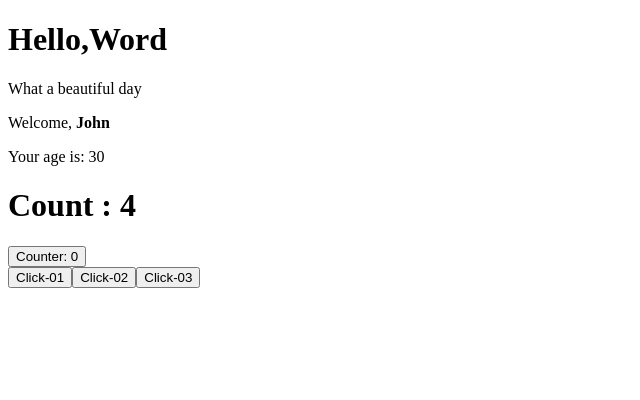
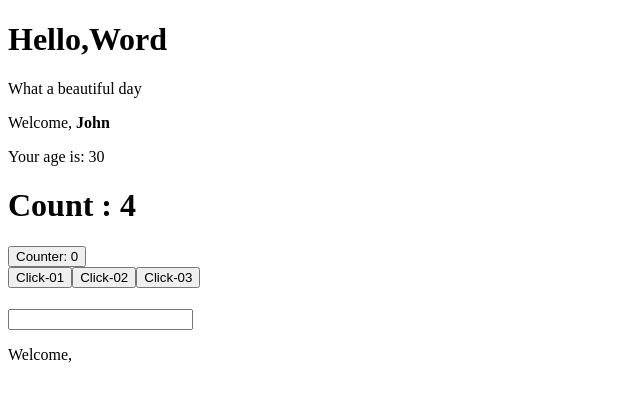
Before and after one commit to Ignazioconti/React_V2, a React (Create React App) app in the folder my-app/: page / in a window 1280 px wide. Shown: the top 400 px of the page, without its empty margins (0-640 px from the left). Built offline with nearby package versions, Linux system fonts and the light colour scheme.

Commit message:
Svolgimento

```diff
--- a/my-app/src/App.js
+++ b/my-app/src/App.js
@@ -3,6 +3,7 @@
 import { ClickTracker } from "./ClickTracker";
 import { Counter } from "./Counter";
 import { HelloWord } from "./HelloWord";
+import { InteractiveWelcome } from "./InteractiveWelcome";
 import { Welcome } from "./Welcome";
 export class App extends React.Component {
   render() {
@@ -17,6 +18,7 @@
         />
         <ClickCounter />
         <ClickTracker />
+        <InteractiveWelcome />
       </div>
     );
   }
--- /dev/null
+++ b/my-app/src/InteractiveWelcome.js
@@ -0,0 +1,29 @@
+import React from "react";
+import { Welcome } from "./Welcome";
+
+export class InteractiveWelcome extends React.Component {
+  state = {
+    username: null,
+  };
+
+  handleInputChange = (event) => {
+    const value = event.target.value;
+    this.setState({
+      username: value,
+    });
+  };
+
+  render() {
+    return (
+      <div>
+        <input
+          name="username"
+          type="text"
+          value={this.state.username}
+          onChange={this.handleInputChange}
+        />
+        <Welcome name={this.state.username} />
+      </div>
+    );
+  }
+}
--- a/my-app/src/Welcome.js
+++ b/my-app/src/Welcome.js
@@ -6,7 +6,7 @@
     return (
       <div>
         <p>Welcome, {<strong>{this.props.name}</strong>}</p>
-        {this.props.renderAge && this.props.name === "John" && <Age age={30} />}
+        {this.props.renderAge && <Age age={30} />}
       </div>
     );
   }
```
